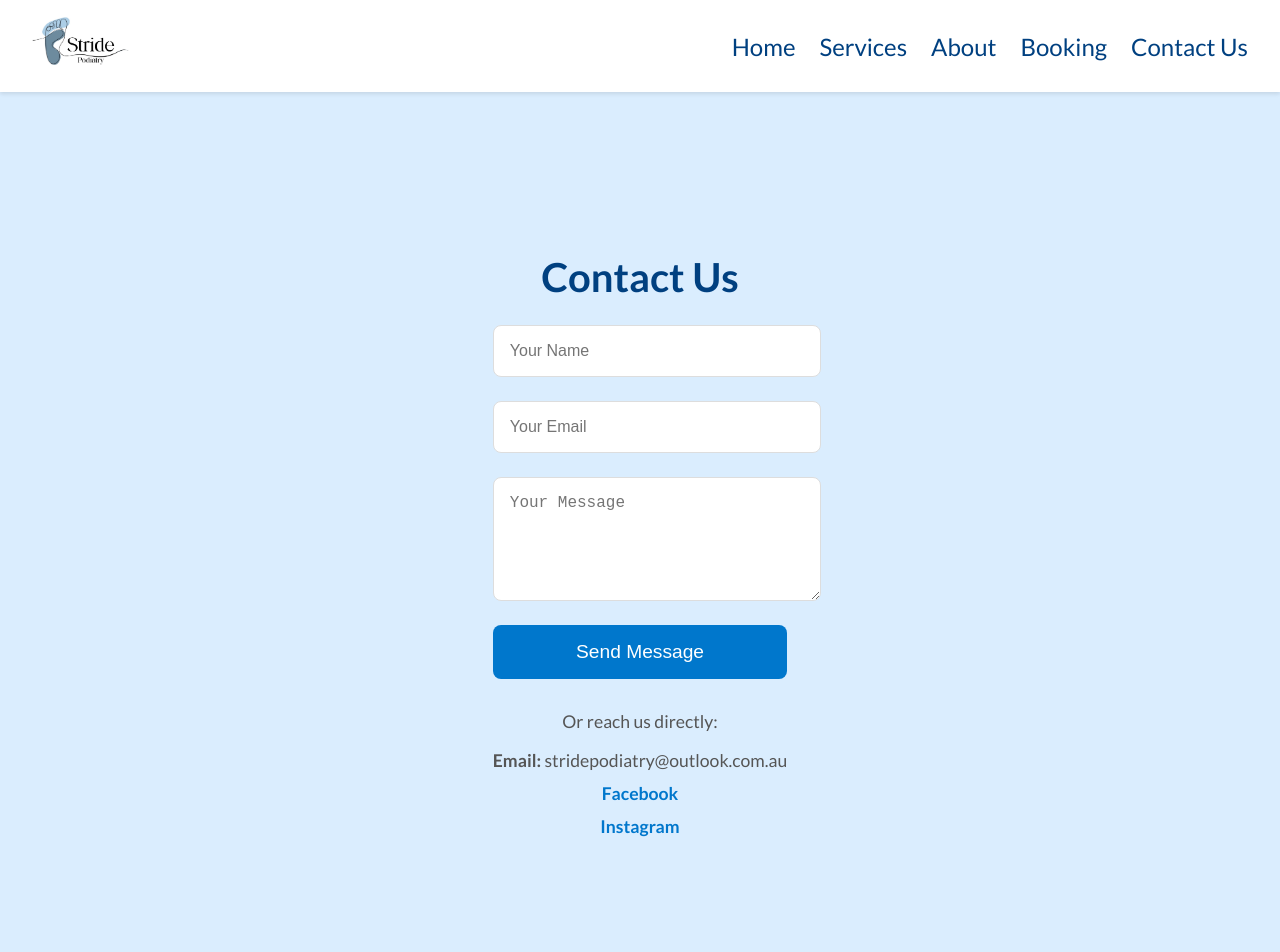
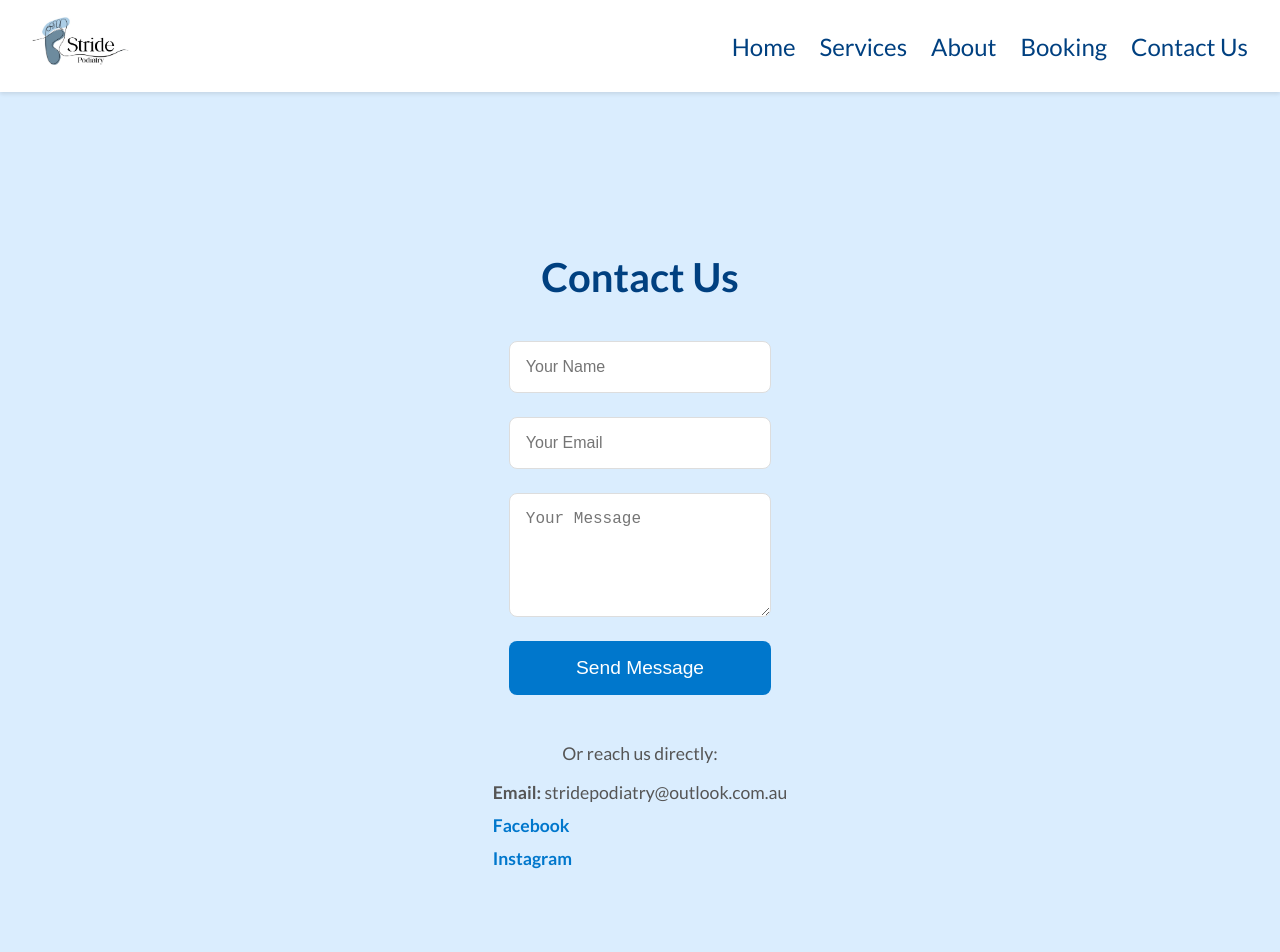
Before and after one commit to Looch8/stride-podiatry, a React (Vite) app: page /contact-us in a window 1280 px wide. Shown: the top 952 px of the page. Built offline with nearby package versions, Linux system fonts and the light colour scheme.

Commit message:
fixed overflow issue contact form

```diff
--- a/src/styles/Contact.css
+++ b/src/styles/Contact.css
@@ -2,6 +2,7 @@
 	padding: 4rem 2rem;
 	background-color: #daedfe;
 	text-align: center;
+	overflow-x: hidden; /* Prevent horizontal scroll */
 }
 
 .contact h2 {
@@ -16,6 +17,8 @@
 	display: flex;
 	flex-direction: column;
 	gap: 1.5rem;
+	padding: 1rem; /* Add padding inside the form */
+	box-sizing: border-box; /* Ensure padding doesn’t cause overflow */
 }
 
 .contact-form input,
@@ -27,6 +30,7 @@
 	font-size: 1rem;
 	outline: none;
 	transition: border-color 0.3s ease;
+	box-sizing: border-box; /* Prevent width overflow due to padding */
 }
 
 .contact-form input:focus,
@@ -59,6 +63,7 @@
 	list-style: none;
 	padding: 0;
 	margin: 1rem 0 0;
+	text-align: left; /* Align the list text to the left */
 }
 
 .contact-info li {
```
